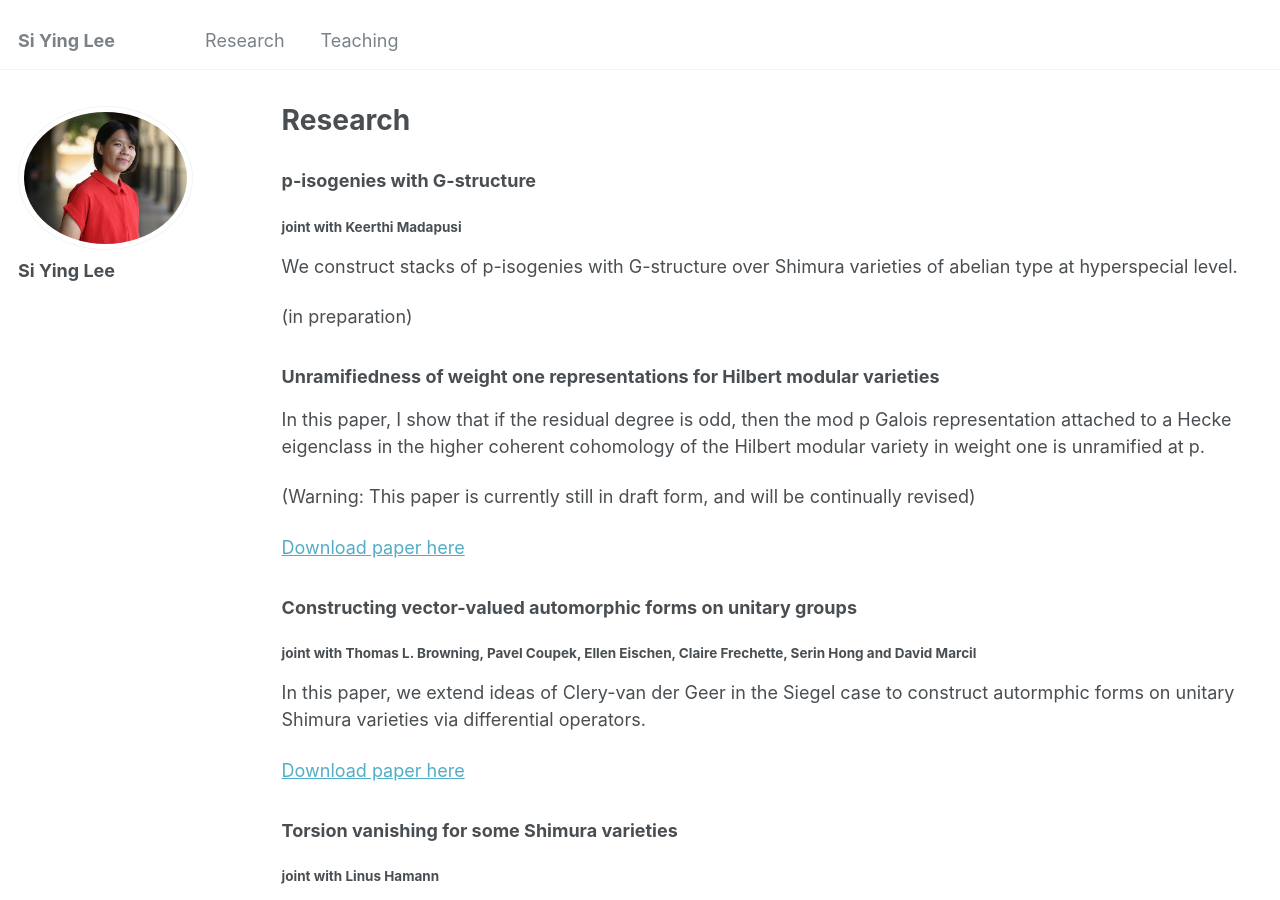
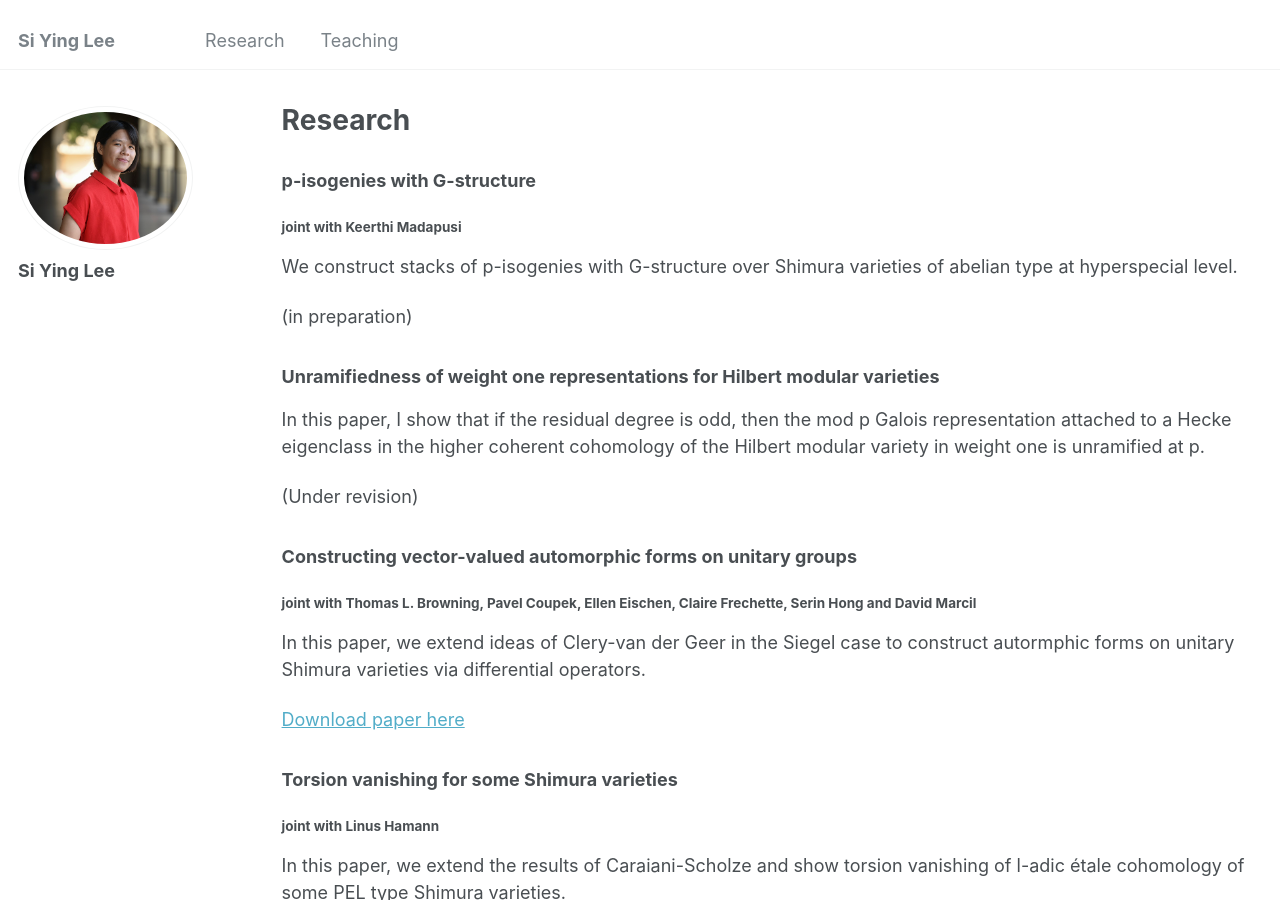
Before and after one commit to siyinglee/siyinglee.github.io, a Jekyll site: the page built from _pages/research.md, in a window 1280 px wide and 900 px high. Built offline with Jekyll 4.4.1, drawn with Linux system fonts in a browser that asks for light colours.

Commit message:
Update research.md

```diff
--- a/_pages/research.md
+++ b/_pages/research.md
@@ -16,9 +16,7 @@ We construct stacks of p-isogenies with G-structure over Shimura varieties of ab
 
 In this paper, I show that if the residual degree is odd, then the mod p Galois representation attached to a Hecke eigenclass in the higher coherent cohomology of the Hilbert modular variety in weight one is unramified at p.
 
-(Warning: This paper is currently still in draft form, and will be continually revised)
-
-[Download paper here](../files/weightone.pdf)
+(Under revision)
 
 ### Constructing vector-valued automorphic forms on unitary groups
 ##### joint with Thomas L. Browning, Pavel Coupek, Ellen Eischen, Claire Frechette, Serin Hong and David Marcil
```
